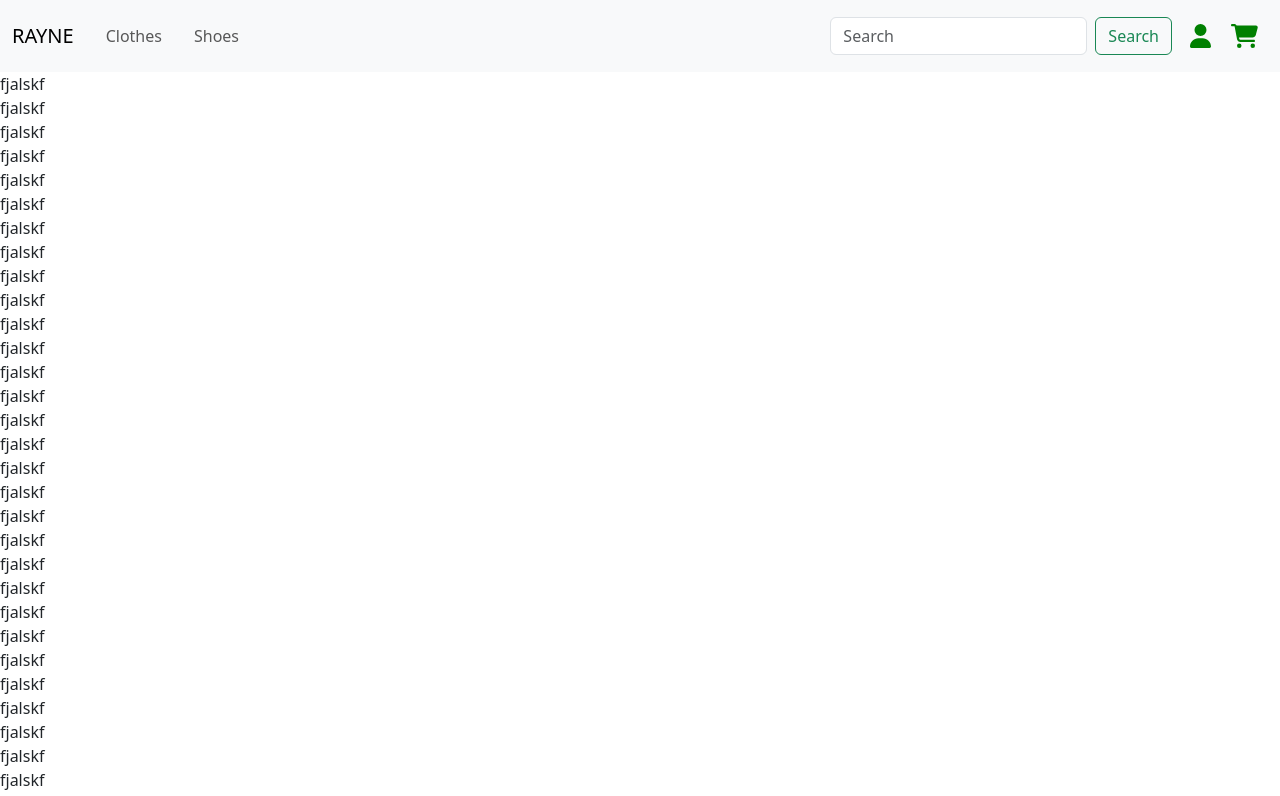
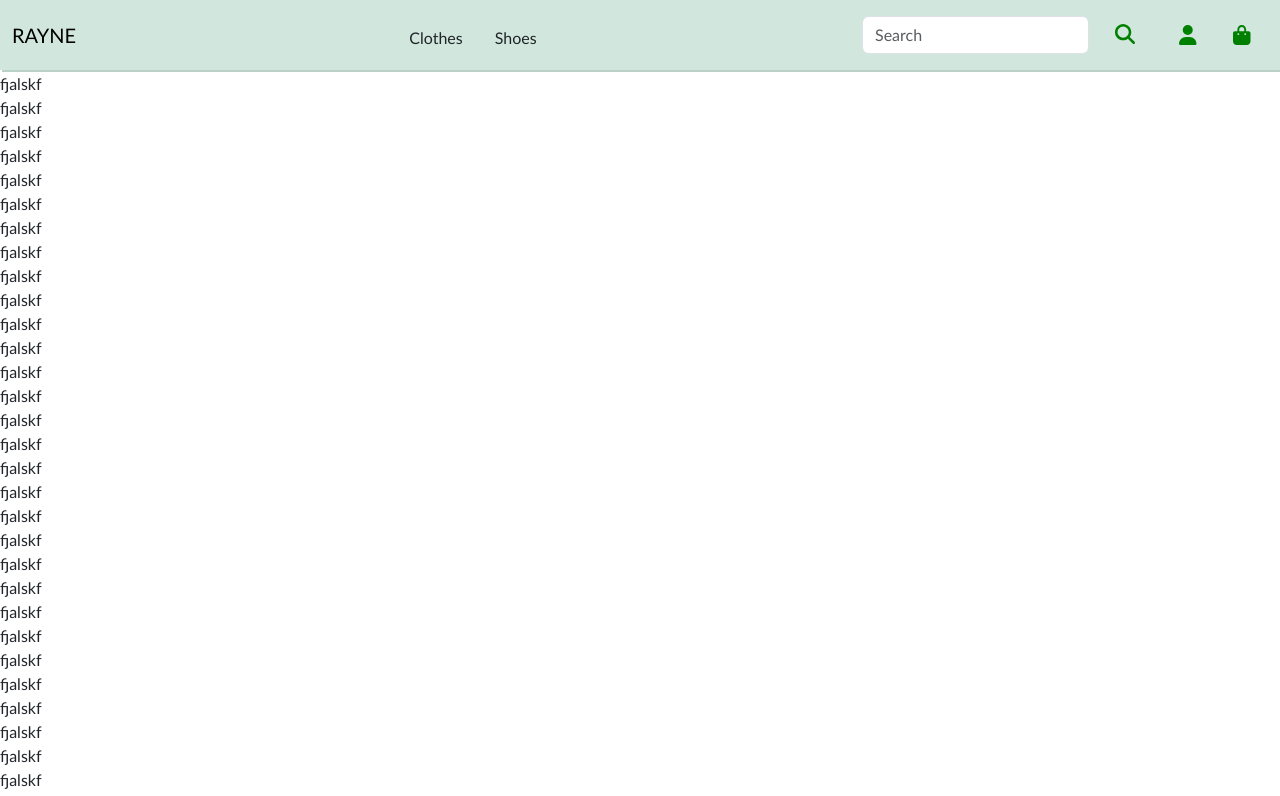
Before and after one commit to Nguyen-Phuong-Anh/clothes-shop, a React (Create React App) app in the folder frontend/: page / in a window 1280 px wide. Shown: the top 796 px of the page. Built offline with nearby package versions, Linux system fonts and the light colour scheme.

Commit message:
align the position of navbar

```diff
--- a/frontend/src/App.css
+++ b/frontend/src/App.css
@@ -2,27 +2,44 @@
   margin: 0;
   padding: 0;
   box-sizing: border-box;
+  font-family: 'Trebuchet MS', 'Lucida Sans Unicode', 'Lucida Grande', 'Lucida Sans', Arial, sans-serif !important;
+}
+
+.container {
+  position: relative;
 }
 
 .icon {
   color: green;
   margin: 0 10px;
+  cursor: pointer;
 }
 
 .navDropdown {
   width: 100%;
 }
 
+.navlink {
+  font-weight: 400;
+}
+
 .navlink:hover {
+  cursor: pointer;
   color: green !important;
 }
 
 .toggle {
   z-index: 2;
   position: absolute;
+  top: 72px;
   width: 100%;
 }
 
 .hidden {
   display: none;
 }
+
+.navbar_body {
+  background-color: #d1e7dd;
+  box-shadow: 2px 2px #bad1c7;
+}
--- a/frontend/src/components/NavBar.js
+++ b/frontend/src/components/NavBar.js
@@ -4,7 +4,7 @@ import Form from 'react-bootstrap/Form';
 import Nav from 'react-bootstrap/Nav';
 import Navbar from 'react-bootstrap/Navbar';
 import { FontAwesomeIcon } from '@fortawesome/react-fontawesome'
-import { faCartShopping, faUser } from '@fortawesome/free-solid-svg-icons'
+import { faBagShopping, faMagnifyingGlass, faUser } from '@fortawesome/free-solid-svg-icons'
 import ToggleBar from './toggleBar';
 import { useState } from 'react';
 
@@ -15,19 +15,19 @@ function NavBar() {
     elem[0].classList.toggle('hidden')
   }
   return (
-    <div>
-      <Navbar sticky="top" className="bg-body-tertiary">
+    <div className='container'>
+      <Navbar fixed="top" className='navbar_body'>
         <Container fluid>
           <Navbar.Brand href="/">RAYNE</Navbar.Brand>
           <Navbar.Toggle aria-controls="navbarScroll" />
           <Navbar.Collapse id="navbarScroll">
             <Nav
-              className="me-auto my-2 my-lg-0"
-              style={{ maxHeight: '100px' }}
+              className="m-auto"
+              style={{ maxHeight: '50px' }}
               navbarScroll
             >
-              <Nav.Link className='m-2 navlink' onClick={handleHidden}>Clothes</Nav.Link>
-              <Nav.Link className='m-2 navlink' onClick={handleHidden}>Shoes</Nav.Link>
+              <Nav.Item className='m-3 navlink' onClick={handleHidden}>Clothes</Nav.Item>
+              <Nav.Item className='m-3 navlink' onClick={handleHidden}>Shoes</Nav.Item>
             </Nav>
             <Form className="d-flex m-2">
               <Form.Control
@@ -36,14 +36,18 @@ function NavBar() {
                 className="me-2"
                 aria-label="Search"
               />
-              <Button variant="outline-success">Search</Button>
+              <Nav.Item className='m-2'>
+                <FontAwesomeIcon className='icon' icon={faMagnifyingGlass} size='lg' />
+              </Nav.Item>
             </Form>
-            <Nav.Link href='/account'>
-              <FontAwesomeIcon className='icon' icon={faUser} size='xl' />
-            </Nav.Link>
-            <Nav.Link href='/cart'>
-              <FontAwesomeIcon className='icon' icon={faCartShopping} size='xl' />
-            </Nav.Link>
+            <Nav>
+              <Nav.Link href='/account'>
+                <FontAwesomeIcon className='icon' icon={faUser} size='lg' />
+              </Nav.Link>
+              <Nav.Link href='/cart'>
+                <FontAwesomeIcon className='icon' icon={faBagShopping} size='lg' />
+              </Nav.Link>
+            </Nav>
           </Navbar.Collapse>
         </Container>
       </Navbar>
```
